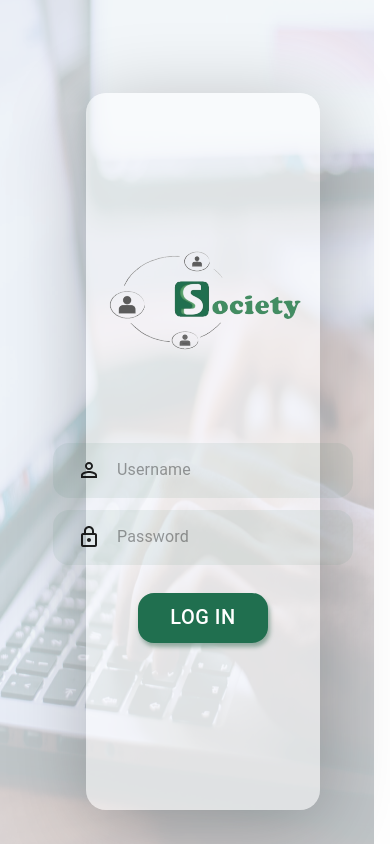
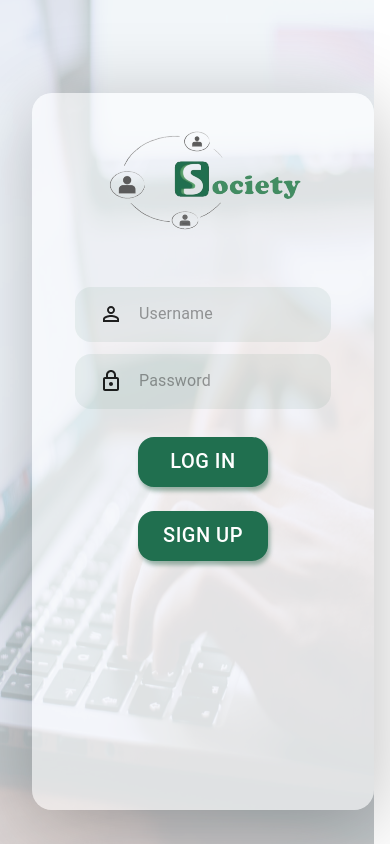
Before and after one commit to Society-Project/Society, a Next.js app in the folder client/: page /login in a window 390 px wide. Built offline with nearby package versions, Linux system fonts and the light colour scheme.

Commit message:
finished responsive login and register pages

```diff
--- a/client/src/components/Styles/LoginRegisterStyles.scss
+++ b/client/src/components/Styles/LoginRegisterStyles.scss
@@ -9,7 +9,7 @@
   @media (max-width: $max-tablet-width) {
     width: 100vw;
     height: 100vh;
-    background-image: url('../../../src/images/loginRegisterTablet.png');
+    background-image: url("../../../src/images/loginRegisterTablet.png");
     background-size: 100% 100%;
     background-blend-mode: multiply;
     display: flex;
@@ -32,15 +32,28 @@
     margin-left: 2rem;
     @media (max-width: $max-tablet-width) {
       background-color: rgba(255, 255, 255, 0.5);
-      max-width: 60vw;
+      max-width: 53rem;
       width: 100%;
     }
-
+    @media (max-width: $max-mobile-width) {
+      width: 45rem;
+    }
+    .textField,
+    .css-1yw4e71-MuiFormControl-root-MuiTextField-root {
+      width: 24rem;
+      @media (max-width: $max-tablet-width) {
+        width: 27rem;
+      }
+      @media (max-width: $max-mobile-width) {
+        width: 16rem;
+      }
+    }
   }
-
 }
 
-#LoginPanel, #SignPanel, .moon {
+#LoginPanel,
+#SignPanel,
+.moon {
   @media (max-width: $max-tablet-width) {
     display: none;
   }
@@ -102,7 +115,7 @@
   margin-left: 6.8vw;
 }
 
-.headerLogoLogin {
-  margin-top: 1vh;
-  margin-bottom: 10vh;
+.HeaderLogo {
+  margin-top: 2rem;
+  margin-bottom: 3rem;
 }
--- a/client/src/components/register-page/register-form/form/BoxElement.tsx
+++ b/client/src/components/register-page/register-form/form/BoxElement.tsx
@@ -18,13 +18,7 @@ export const BoxElement = () => {
       borderRadius={5}
       boxShadow={'3px 13px 80px rgba(0, 0, 0, 0.25);'}
     >
-      <Typography
-        variant="h2"
-        padding={'2vh'}
-        textAlign='center'
-      >
-        <img src={headerLogo.src} alt="HeaderLogo" />
-      </Typography>
+        <img className='HeaderLogo' src={headerLogo.src} alt="HeaderLogo" />
 
       <UserInput />
 
--- a/client/src/components/register-page/register-form/user-input/UserInput.tsx
+++ b/client/src/components/register-page/register-form/user-input/UserInput.tsx
@@ -1,4 +1,4 @@
-import { Icon, TextField } from '@mui/material'
+import { Icon } from '@mui/material'
 import "../../../Styles/LoginRegisterStyles.scss"
 import PersonOutlineOutlinedIcon from '@mui/icons-material/PersonOutlineOutlined';
 import { BirthDate, PasswordInput, UserInputTextField } from './UserInputTextFields';
@@ -18,7 +18,7 @@ export const UserInput = () => {
         return UserInputTextField(a)
       })}
       <PasswordInput />
-      <BirthDate />
+      <BirthDate  />
     </>
   )
 }
@@ -29,7 +29,6 @@ export const userInputSx = {
   fontFamily: 'Roboto',
   fontSize: 22,
   letterSpacing: 0.5,
-  width: 300,
   height: 55,
   display: 'flex',
   justifyContent: 'center',
@@ -43,7 +42,6 @@ export const datePickerSx = {
   fontFamily: 'Roboto',
   fontSize: 22,
   letterSpacing: 0.5,
-  width: 300,
   height: 55,
   display: 'flex',
   justifyContent: 'center',
--- a/client/src/components/register-page/register-form/user-input/UserInputTextFields.tsx
+++ b/client/src/components/register-page/register-form/user-input/UserInputTextFields.tsx
@@ -1,63 +1,68 @@
-import { Icon, TextField } from '@mui/material'
-import "../../../Styles/LoginRegisterStyles.scss"
-import { datePickerSx, userInputSx, userTextFieldIcon } from './UserInput'
-import HttpsOutlinedIcon from '@mui/icons-material/HttpsOutlined';
-import dayjs, { Dayjs } from 'dayjs';
-import { DesktopDatePicker, LocalizationProvider } from '@mui/x-date-pickers';
-import { AdapterDayjs } from '@mui/x-date-pickers/AdapterDayjs';
-import React from 'react';
+import { Icon, TextField } from "@mui/material";
+import "../../../Styles/LoginRegisterStyles.scss";
+import { datePickerSx, userInputSx, userTextFieldIcon } from "./UserInput";
+import HttpsOutlinedIcon from "@mui/icons-material/HttpsOutlined";
+import dayjs, { Dayjs } from "dayjs";
+import { DesktopDatePicker, LocalizationProvider } from "@mui/x-date-pickers";
+import { AdapterDayjs } from "@mui/x-date-pickers/AdapterDayjs";
+import React from "react";
 
 export const UserInputTextField = (placeHolderValue: string) => {
   return (
     <TextField
+      className="textField"
       variant="standard"
       InputProps={userTextFieldIcon}
-            margin='dense'
-            type={'text'}
+      margin="dense"
+      type={"text"}
       placeholder={placeHolderValue}
-            sx={
-                userInputSx
-            }
+      sx={userInputSx}
     />
-    )
-}
+  );
+};
 
 export const PasswordInput = () => {
   return (
     <TextField
+      className="textField"
       variant="standard"
       InputProps={{
         startAdornment: (
-                    <Icon sx={{ marginLeft: 3, marginRight: 2, }}>
+          <Icon sx={{ marginLeft: 3, marginRight: 2 }}>
             <HttpsOutlinedIcon />
           </Icon>
         ),
         disableUnderline: true,
       }}
-            margin='dense'
-            type={'password'}
-            placeholder='Password'
-            sx={
-                userInputSx
-            }
+      margin="dense"
+      type={"password"}
+      placeholder="Password"
+      sx={userInputSx}
     />
-    )
-}
+  );
+};
 
 export const BirthDate = () => {
-    const [value, setValue] = React.useState<Dayjs | null>(dayjs('11-03-2023'));
+  const [value, setValue] = React.useState<Dayjs | null>(dayjs("11-03-2023"));
   return (
     <>
-        <LocalizationProvider dateAdapter={AdapterDayjs} >
+      <LocalizationProvider dateAdapter={AdapterDayjs}>
         <DesktopDatePicker
           value={value}
-            minDate={dayjs('11-02-1920')}
+          minDate={dayjs("11-02-1920")}
           onChange={(newValue) => {
             setValue(newValue);
           }}
-            renderInput={(params) => <TextField margin='dense' sx={ datePickerSx } {...params} />}
+          renderInput={(params) => (
+            <TextField
+              className="textField"
+              margin="dense"
+              sx={datePickerSx}
+              {...params}
+            />
+          )}
         />
       </LocalizationProvider>
     </>
   );
-  }
+};
--- a/client/src/pages/login.tsx
+++ b/client/src/pages/login.tsx
@@ -5,47 +5,72 @@ import "../../src/components/Styles/LoginRegisterStyles.scss";
 import { SignUpLogInBtn } from "@/components/logIn-signUp-btns/SignUp-LogIn-Btn";
 import { LaptopImg } from "@/components/register-page/laptop-img/LaptopImg";
 import { darkGreen } from "@/components/register-page/register-form/form/BoxElement";
-import { PasswordInput, UserInputTextField } from "@/components/register-page/register-form/user-input/UserInputTextFields";
+import {
+  PasswordInput,
+  UserInputTextField,
+} from "@/components/register-page/register-form/user-input/UserInputTextFields";
 
 const Login = () => {
   return (
-    <div className='wrapper'>
+    <div className="wrapper">
       <LaptopImg />
-      <Box className="Form"
+      <Box
+        className="Form"
         display="flex"
         flexDirection={"column"}
         alignItems="center"
-        justifyContent={"center"}
-        marginTop={'7vh'}
+        justifyContent={"start"}
+        marginTop={"7vh"}
         borderRadius={5}
-        boxShadow={'3px 13px 80px rgba(0, 0, 0, 0.25)'}
+        boxShadow={"3px 13px 80px rgba(0, 0, 0, 0.25)"}
       >
-        <img src={headerLogo.src} alt="HeaderLogo" className="headerLogoLogin" />
-        {
-          UserInputTextField('Username')
-        }
+        <img src={headerLogo.src} alt="HeaderLogo" className="HeaderLogo" />
+        {UserInputTextField("Username")}
         <PasswordInput />
-        <Button sx={{
+        <Button
+          sx={{
             marginTop: 3,
             marginBottom: 3,
             borderRadius: 4,
             backgroundColor: darkGreen,
-          boxShadow: '2px 4px 4px rgba(74, 122, 99, 0.54)',
+            boxShadow: "2px 4px 4px rgba(74, 122, 99, 0.54)",
             color: "white",
-          fontFamily: 'Roboto',
+            fontFamily: "Roboto",
             fontSize: 20,
             letterSpacing: 0.5,
             width: 130,
             height: 50,
           }}
-          variant='contained'
-          color='success'>
+          variant="contained"
+          color="success"
+        >
           Log In
         </Button>
+        <Button
+          href="/register"
+          sx={{
+            marginBottom: 3,
+            borderRadius: 4,
+            backgroundColor: darkGreen,
+            boxShadow: "2px 4px 4px rgba(74, 122, 99, 0.54)",
+            color: "white",
+            fontFamily: "Roboto",
+            fontSize: 20,
+            letterSpacing: 0.5,
+            width: 130,
+            height: 50,
+          }}
+          variant="contained"
+          color="success"
+        >
+          Sign up
+        </Button>
+      </Box>
+      <Box display={"flex"} justifyContent={"center"} alignItems={"center"}>
         <SignUpLogInBtn />
       </Box>
     </div>
   );
 };
 
-export default Login
+export default Login;
```
Lines whose indentation alone changed are shown as unchanged.
